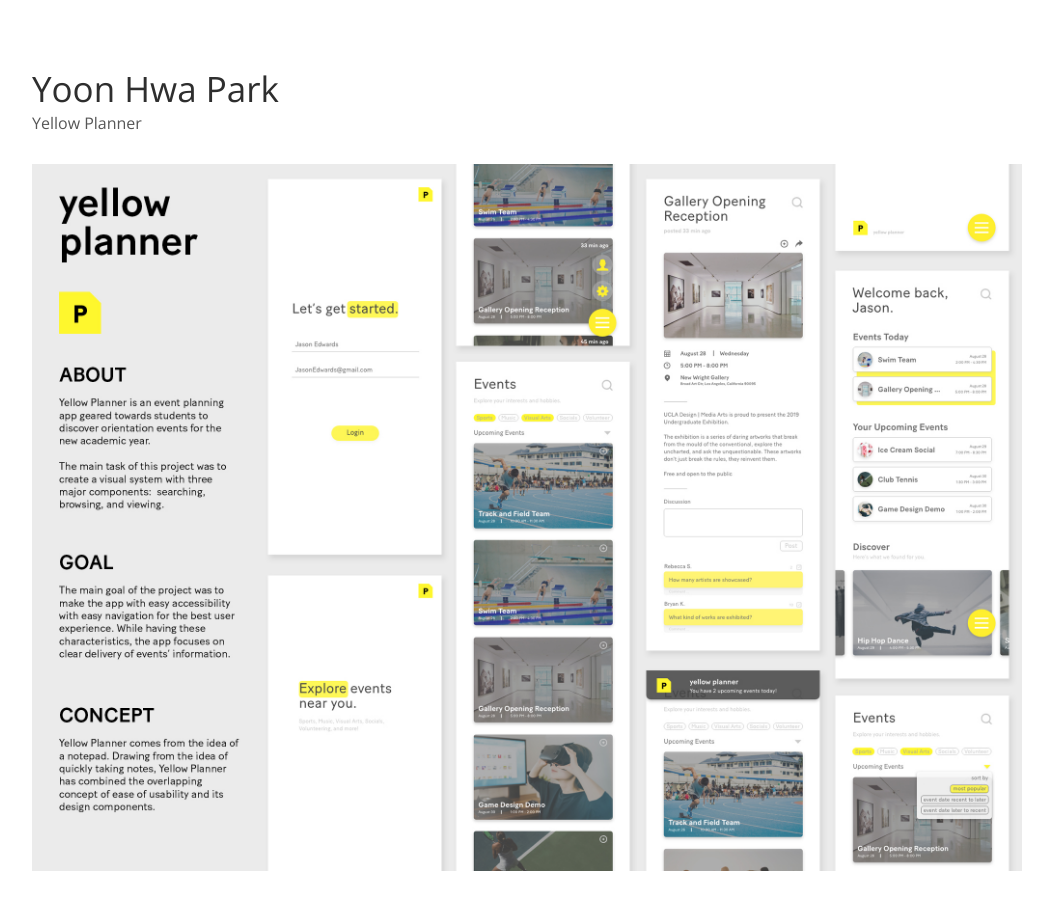
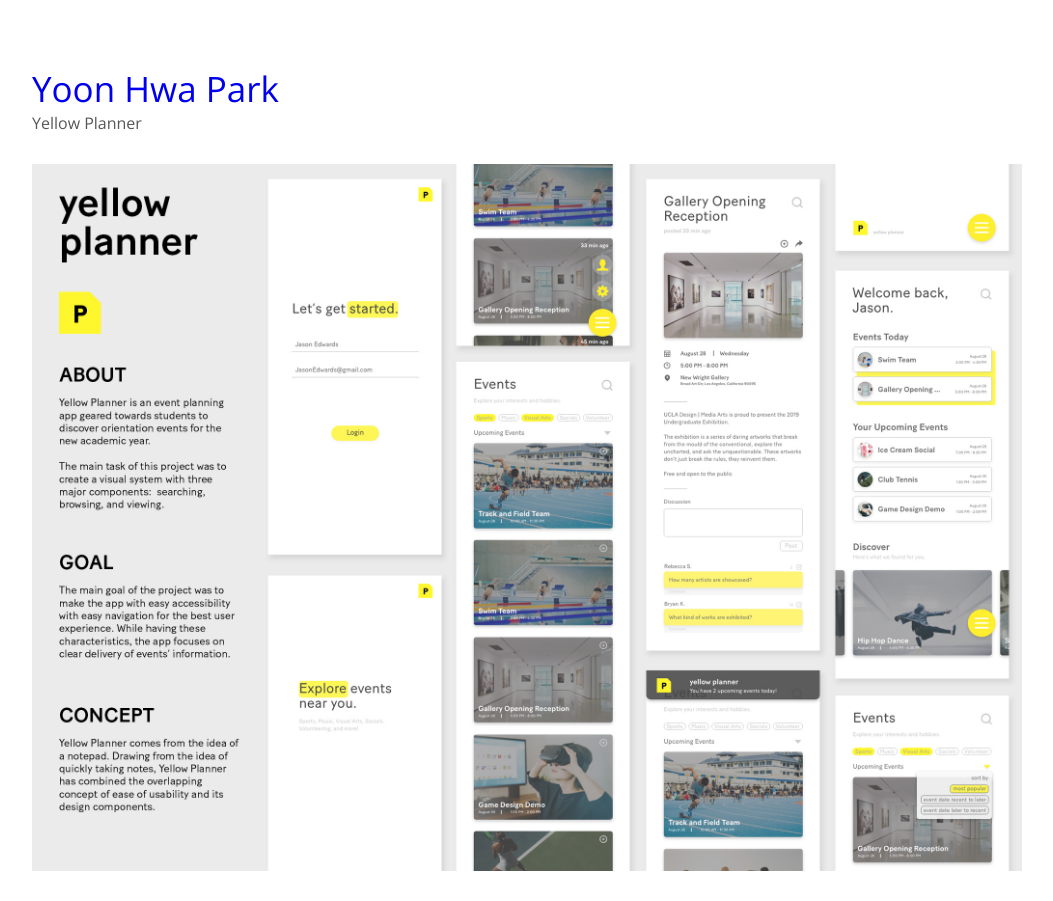
Before and after one commit to designbyyoon/designbyyoon.gitub.io, a plain HTML site: page index.html in a window 1280 px wide. Shown: the whole page, without its empty margins (26-1079 px from the left). Drawn offline with nearby package versions, Linux system fonts and the light colour scheme.

Commit message:
Seventh commit

```diff
--- a/index.html
+++ b/index.html
@@ -15,7 +15,7 @@
         <div id="website-contraint" class="toshow" style="display:none;">
 
             <div id="title">
-                Yoon Hwa Park
+                <a href="https://ypark11.github.io./index.html">Yoon Hwa Park</a>
             </div>
 
             <div id="subtitle">
--- a/style.css
+++ b/style.css
@@ -1,5 +1,17 @@
 .clear{
     clear:both;
+}
+
+a:hover{
+    color:#494949;
+    font-weight: bold;
+}
+
+a:link{
+    text-decoration: none;
+}
+a:visited{
+    color:#777777;
 }
 
 body{
```
